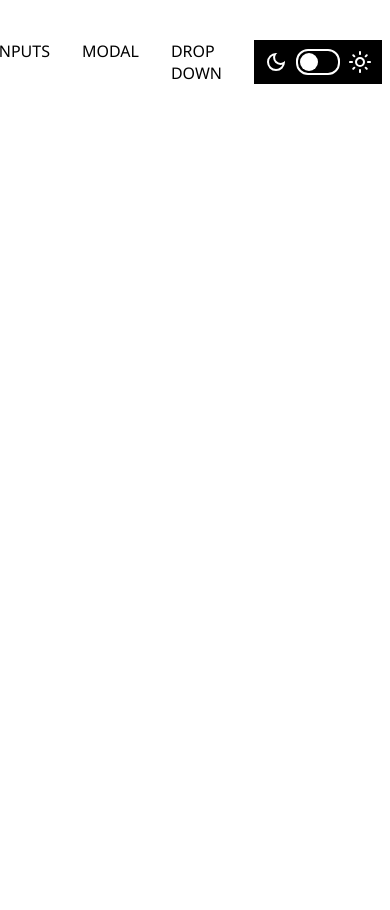
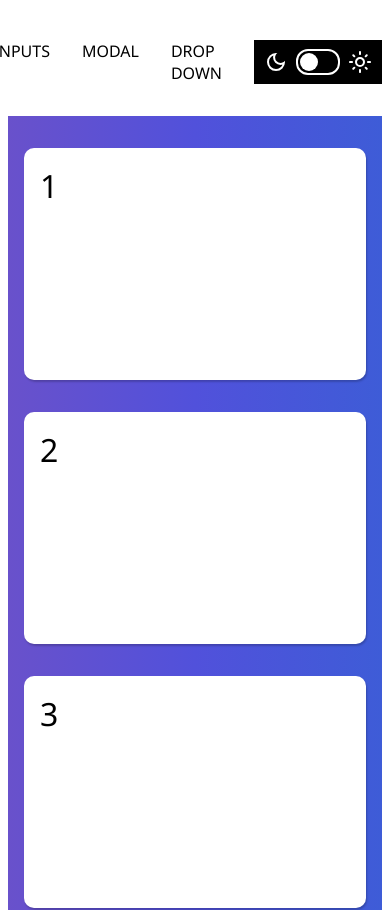
Before and after one commit to MichaelShawUK/ui-library, a React (Vite) app: page / in a window 390 px wide. Shown: the top 910 px of the page. Before the commit the page ends 844 px from the top, so only its background shows below. Built offline with nearby package versions, Linux system fonts and the light colour scheme.

Commit message:
Make interactive card responsive

```diff
--- a/src/App.tsx
+++ b/src/App.tsx
@@ -1,15 +1,19 @@
 import Header from "./components/Header/Header";
+import InteractiveCard from "./components/InteractiveCard/InteractiveCard";
 import useViewMode from "./hooks/useViewMode";
 
-import { Outlet } from "react-router-dom";
+import { Outlet, useLocation } from "react-router-dom";
 
 function App() {
   const viewMode = useViewMode();
   console.log(viewMode);
 
+  const isHome = useLocation().pathname === "/";
+
   return (
     <>
       <Header />
+      {isHome && <InteractiveCard />}
       <Outlet />
     </>
   );
--- /dev/null
+++ b/src/components/InteractiveCard/InteractiveCard.tsx
@@ -0,0 +1,59 @@
+import StyledInteractiveCard from "./StyledInteractiveCard";
+import { motion } from "framer-motion";
+
+const spring = {
+  type: "spring",
+  stiffness: 300,
+  damping: 20,
+};
+
+const childVariant = {
+  initial: { opacity: 0, x: 100 },
+  animate: { opacity: 1, x: 0, transition: spring },
+};
+
+const cardHover = {
+  scale: 1.03,
+};
+
+function InteractiveCard() {
+  return (
+    <StyledInteractiveCard
+      as={motion.div}
+      initial="initial"
+      animate="animate"
+      transition={{ staggerChildren: 0.1 }}
+    >
+      <motion.div
+        className="card"
+        variants={childVariant}
+        whileHover={cardHover}
+      >
+        1
+      </motion.div>
+      <motion.div
+        className="card"
+        variants={childVariant}
+        whileHover={cardHover}
+      >
+        2
+      </motion.div>
+      <motion.div
+        className="card"
+        variants={childVariant}
+        whileHover={cardHover}
+      >
+        3
+      </motion.div>
+      <motion.div
+        className="card"
+        variants={childVariant}
+        whileHover={cardHover}
+      >
+        4
+      </motion.div>
+    </StyledInteractiveCard>
+  );
+}
+
+export default InteractiveCard;
--- /dev/null
+++ b/src/components/InteractiveCard/StyledInteractiveCard.ts
@@ -0,0 +1,46 @@
+import { motion } from "framer-motion";
+import { styled } from "styled-components";
+import theme from "../../theme";
+
+const StyledInteractiveCard = styled(motion.div)`
+  background: ${theme.primaryGradient};
+  color: ${theme.primaryColor};
+  font-size: 2rem;
+  border-radius: 10px;
+  padding: 2rem;
+  display: grid;
+  grid-template-columns: 1fr 1fr;
+  max-width: 1200px;
+  margin: 1rem;
+
+  .card {
+    background-color: white;
+    margin: 2rem;
+    color: black;
+    min-height: 200px;
+    border-radius: 10px;
+    padding: 1rem;
+    cursor: pointer;
+    max-width: 600px;
+    box-shadow: 1px 2px 2px #0003;
+  }
+
+  @media screen and (max-width: 768px) {
+    grid-template-columns: 1fr;
+    padding: 1rem;
+    margin: 0.5rem;
+  }
+
+  @media screen and (max-width: 480px) {
+    padding: 0;
+    border-radius: 0;
+    margin: 0;
+
+    .card {
+      margin-inline: 16px;
+      margin-bottom: 0;
+    }
+  }
+`;
+
+export default StyledInteractiveCard;
```
